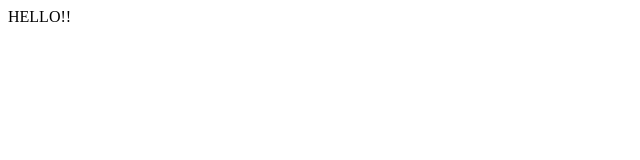
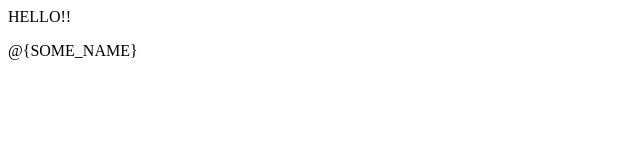
Before and after one commit to martinmoscovich/gh_test, a plain HTML site: page main/index.html in a window 1280 px wide. Shown: the whole page, without its empty margins (0-640 px from the left). Drawn offline with Linux system fonts and the light colour scheme.

Commit message:
deploy: 91a81bb748bb7edd21044352a83ca5af36443345

```diff
--- a/main/index.html
+++ b/main/index.html
@@ -1,5 +1,6 @@
 <html>
     <body>
         <p>HELLO!!</p>
+        <p>@{SOME_NAME}</p>
     </body>
 </html>
```
